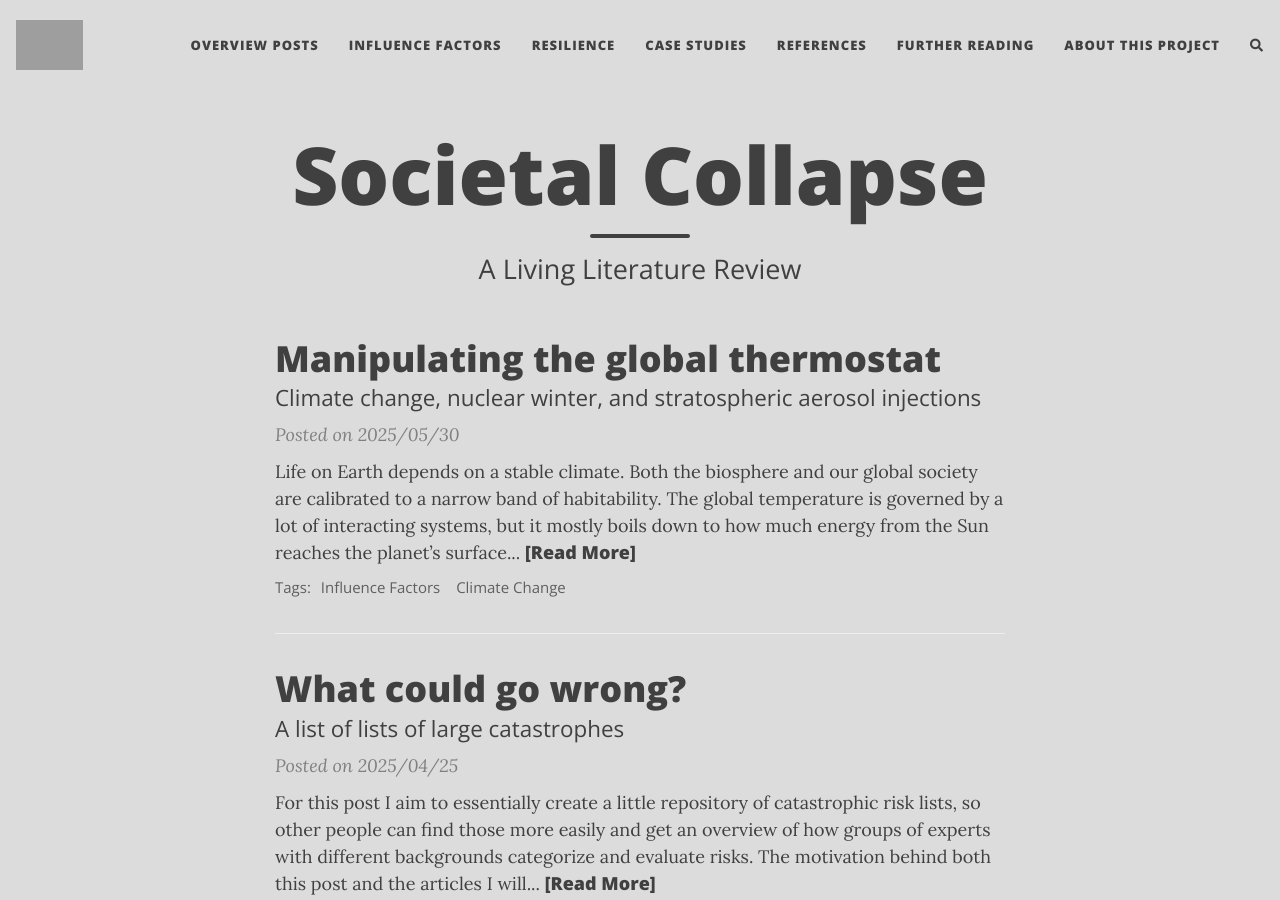
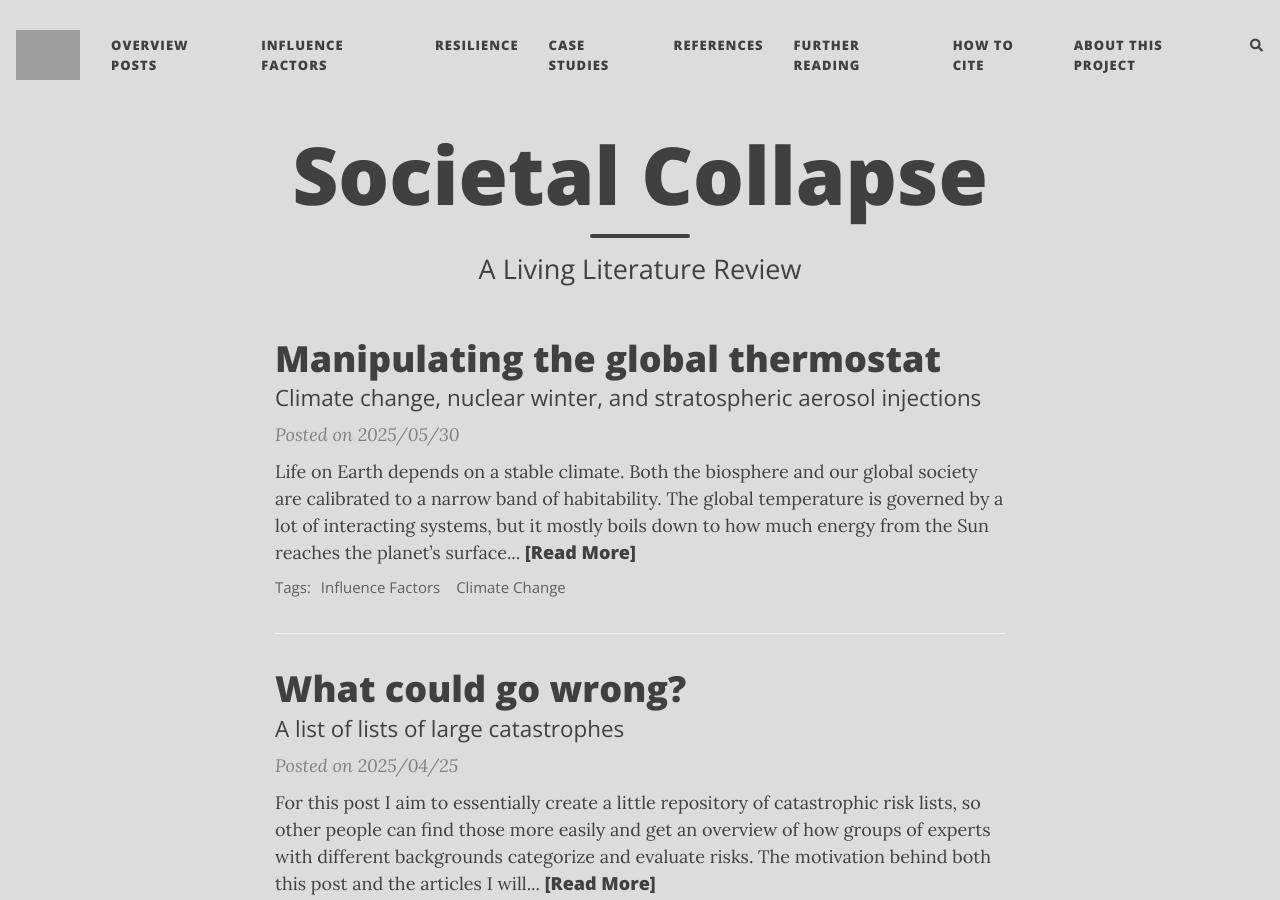
Before and after one commit to florianjehn/Societal_Collapse, a Jekyll site: the page built from index.html, in a window 1280 px wide and 900 px high. Built offline with Jekyll 4.4.1, drawn with Linux system fonts in a browser that asks for light colours; nearby versions of some CDN libraries; the list of posts is cut into pages by our own code; comment, search, counter and statistics services are not loaded; grey boxes are pictures that could not be loaded.

Commit message:
Added how to cite section

```diff
--- a/_config.yml
+++ b/_config.yml
@@ -20,10 +20,8 @@ navbar-links:
   Case Studies: casestudies
   References: "references"
   Further Reading: "further"
+  How To Cite: "how_to_cite"
   About This Project: "aboutme"
-
-
-
 
 
 #  Resources:
```
Also changed, not shown: how_to_cite.md (added).
